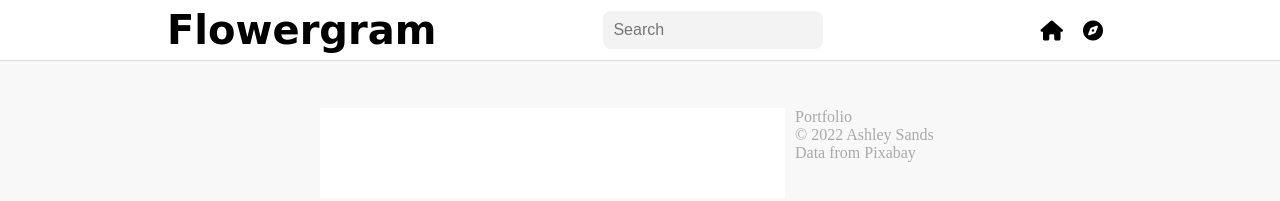
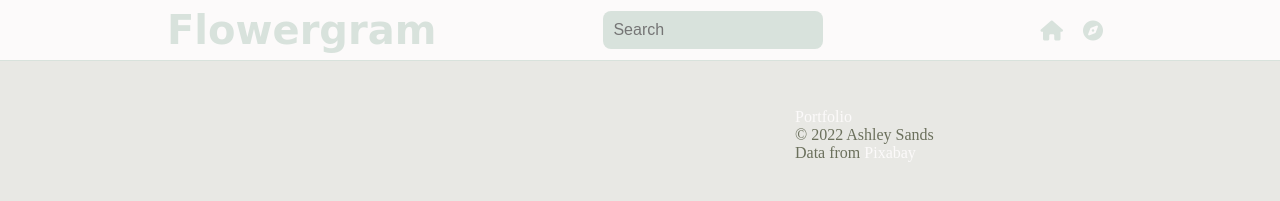
Before and after one commit to asands94/flowergram, a website: page index.html in a window 1280 px wide. Drawn offline with nearby package versions, Linux system fonts and the light colour scheme; no server answers; a web font is replaced by a local one.

Commit message:
add color

```diff
--- a/index.html
+++ b/index.html
@@ -46,9 +46,9 @@
       <div id="main-section">
         <section id="feed-section"></section>
         <aside>
-          <p>Portfolio</p>
+          <p><a class="aside-links" href="https://ashley-sands.netlify.app/">Portfolio</a></p>
           <p>© 2022 Ashley Sands</p>
-          Data from Pixabay
+          <p>Data from <a class="aside-links" href="https://pixabay.com/api/docs">Pixabay</a></p>
         </aside>
       </div>
     </main>
--- a/styles.css
+++ b/styles.css
@@ -1,11 +1,11 @@
 :root {
-  --main-bg-color: rgb(248, 248, 248);
-  --main-outline-color: rgb(217, 217, 217);
+  --main-bg-color: #e8e8e4;
   --main-outline-size: 1px;
   --margin-top: 1.5em;
   --header-height: 60px;
-  --accent-color: blue;
-  --main-color: black;
+  --accent-color-light: #fcfafa;
+  --accent-color-dark: #6b705c;
+  --main-color: #d8e2dc;
 }
 /* HEADER */
 
@@ -25,11 +25,13 @@ header {
   display: flex;
   justify-content: space-evenly;
   align-items: center;
-  border-bottom: solid var(--main-outline-color) var(--main-outline-size);
+  border-bottom: solid var(--main-color) var(--main-outline-size);
   position: fixed;
   width: 100%;
-  background-color: #fff;
+  background-color: var(--accent-color-light);
   height: var(--header-height);
+  z-index: 1
+
 }
 
 .logo {
@@ -53,7 +55,7 @@ a {
 
 .fas {
   margin: 10px;
-  color: black;
+  color: var(--main-color);
 }
 
 /* MAIN */
@@ -67,15 +69,16 @@ main {
 /* FEED CARD */
 
 .flower-image-info {
-  border: solid var(--main-outline-color) var(--main-outline-size);
+  border: solid var(--main-color) var(--main-outline-size);
   margin-bottom: var(--margin-top);
-  background-color: #fff;
+  background-color: var(--accent-color-light);
 }
 
 .user-info {
   display: flex;
   align-items: center;
   padding: 12px;
+  background-color: var(--accent-color-light);
 }
 
 .user-images {
@@ -93,6 +96,7 @@ main {
 
 .flower-info {
   padding: 12px;
+  background-color: var(--accent-color-light);
 }
 
 #main-section {
@@ -107,11 +111,11 @@ main {
   flex-direction: column;
   height: 90px;
   width: 75%;
-  background-color: #fff;
+
 }
 
 #search-flowers {
-  background-color: rgb(243, 243, 243);
+  background-color: var(--main-color);
   border: none;
   padding: 10px;
   width: 200px;
@@ -123,8 +127,12 @@ main {
 
 aside {
   margin: 0 10px;
-  color: darkgray;
+  color: var(--accent-color-dark);
   width: 25%;
+}
+
+.aside-links{
+  color: var(--accent-color-light)
 }
 
 /* DISCOVER PAGE */
@@ -140,7 +148,6 @@ aside {
   display: grid;
   grid-template-columns: repeat(3, 1fr);
   gap: 10px;
-  /* margin-top: calc(var(--header-height) + var(--margin-top)); */
 }
 
 /* SEARCH RESULTS */
@@ -168,11 +175,10 @@ aside {
 }
 
 .modal-box {
-  background-color: rgba(0, 0, 0, 0.066);
+  background-color: var(--main-color);
   height: 100px;
   display: flex;
   flex-direction: column;
-  /* justify-content: center; */
   align-items: center;
 }
 
@@ -180,9 +186,8 @@ aside {
   border-radius: 10em;
   width: 3em;
   position: relative;
-  border: solid var(--accent-color);
+  border: solid var(--accent-color-light);
 }
-
 
 /* MEDIA QUERIES */
 
```
